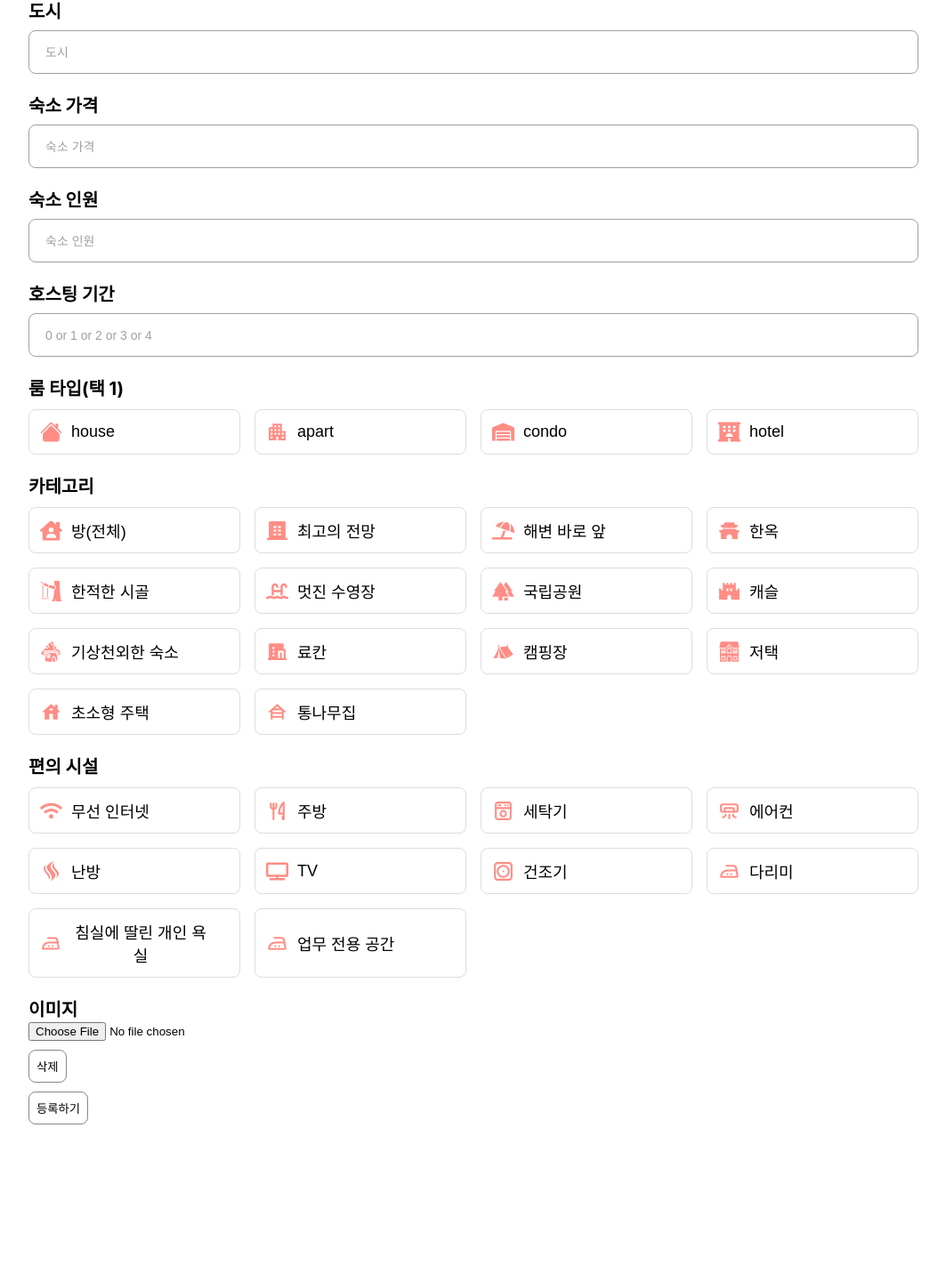
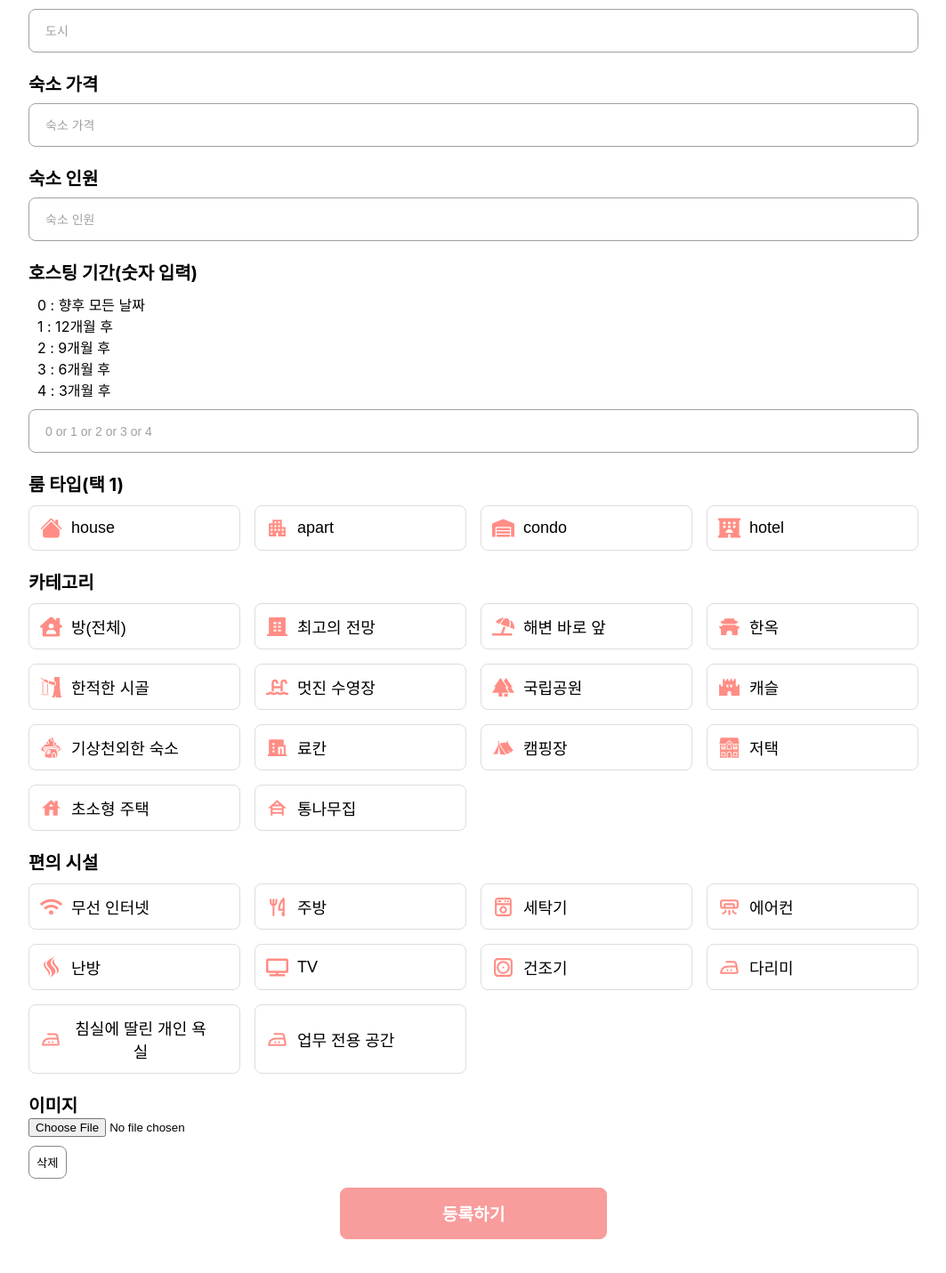
Before and after one commit to minyoungnam/Frontend, a React (Create React App) app: page /hosting in a window 1280 px wide. Shown: the part 439-1870 px from the top of the page at 89% size, without its empty margins (108-1171 px from the left). Before the commit the page ends 1753 px from the top, so only its background shows below. Built offline with nearby package versions, Linux system fonts and the light colour scheme.

Commit message:
알럿창 추가

```diff
--- a/src/pages/Hosting.jsx
+++ b/src/pages/Hosting.jsx
@@ -70,6 +70,7 @@ const Hosting = () => {
 
   // 호스팅하기
   const registration = async (data) => {
+
     try {
       const token = Cookies.get("token");
       console.log(data)
@@ -109,7 +110,7 @@ const Hosting = () => {
       // formData.append('image',data.image);
 
 
-      for (let [key, value] of formData.entries()) { console.log(`${key}:`, value); }
+      // for (let [key, value] of formData.entries()) { console.log(`${key}:`, value); }
 
       // const response = await axios.post(`${process.env.REACT_APP_SERVER_URL}/rooms/host`, formData, {
       //   headers: {
@@ -120,17 +121,24 @@ const Hosting = () => {
       // });
       // console.log(response)
       // // 성공적인 처리 후의 로직 추가
+
       const config = {
         headers: {
           'Content-Type': 'multipart/form-data',
           Authorization: `Bearer ${token}`,
         }
-      };
+      }
 
       const response = await axios.post(`${process.env.REACT_APP_SERVER_URL}/rooms/host`, formData, config);
-      console.log(response);
+
+      const alertMessage =
+      `숙소명 : '${data.title}', 가격: '${data.price}, 나라 : '${data.region}', 도시: '${data.city},
+      인원 : '${data.capacity}', 룸 타입: '${data.roomType}, 편의시설 : '${data.amenities}',
+      카테고리: '${data.categories}, 호스팅 기간 : ${data.expiredDate}'`
+      alert(alertMessage)
+      alert('등록완료!')
     } catch (err) {
-      alert('에러 발생')
+      alert('빈칸을 채워주세요')
       console.log(err)
       // 에러 처리 로직 추가
     }
@@ -279,8 +287,7 @@ const Hosting = () => {
         <div style={{ paddingLeft: '80px' }}>비앤비</div>
       </Top_Box>
       <Container>
-        <div style={{ marginTop: '20px' }}>계정  호스팅</div>
-        <div style={{ fontSize: '30px', fontWeight: '900', }}>호스팅</div>
+        <div style={{ fontSize: '30px', fontWeight: '900', marginTop: '20px' }}>호스팅</div>
       </Container>
       <form onSubmit={(e) => {
         e.preventDefault(e)
@@ -326,7 +333,14 @@ const Hosting = () => {
               placeholder='숙소 인원'
               value={capacityValue}
               onChange={capacityValueHandler} />
-          </InputWrap><Font1>호스팅 기간</Font1>
+          </InputWrap><Font1>호스팅 기간(숫자 입력)</Font1>
+          <Period>
+            0 : 향후 모든 날짜<br />
+            1 : 12개월 후<br />
+            2 : 9개월 후<br />
+            3 : 6개월 후<br />
+            4 : 3개월 후<br />
+            </Period>
           <InputWrap>
             <Input
               type="text"
@@ -409,7 +423,9 @@ const Hosting = () => {
             banned files.
           </p>
         </Dragger> */}
-          <PublicBtn type="submit" >등록하기</PublicBtn>
+        <ContainerBtn>
+          <PublicBtn1 type="submit" >등록하기</PublicBtn1>
+          </ContainerBtn>
         </Container>
       </form>
     </>
@@ -531,3 +547,28 @@ const PublicBtn = styled.button`
   transition: background-color 0.2s ease-in-out;
   margin-top: 10px;
 `
+const PublicBtn1 = styled.button`
+  display: flex;
+  align-items: center;
+  justify-content: center;
+  background-color: #f89c9c;
+  border: 1px solid #f89c9c;
+  border-radius: 8px;
+  padding: 14px;
+  cursor: pointer;
+  transition: background-color 0.2s ease-in-out;
+  margin-top: 10px;
+  width: 30%;
+  font-weight: 700;
+  font-size: larger;
+  color: white;
+`
+const ContainerBtn = styled.div`
+  display: flex;
+  justify-content: center;
+  align-items: center;
+  /* height: 100vh; 화면 전체 높이를 기준으로 가운데 정렬하려면 사용합니다 */
+`;
+const Period = styled.div`
+  margin: 10px;
+`
```
